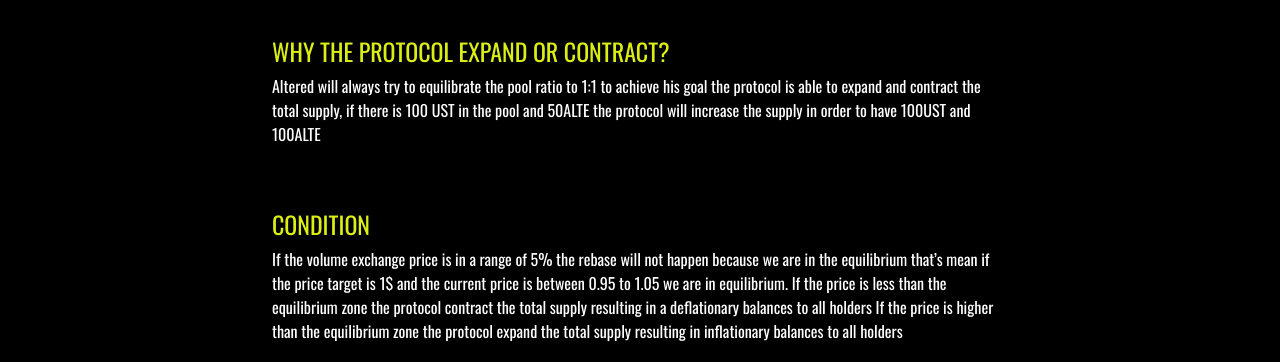
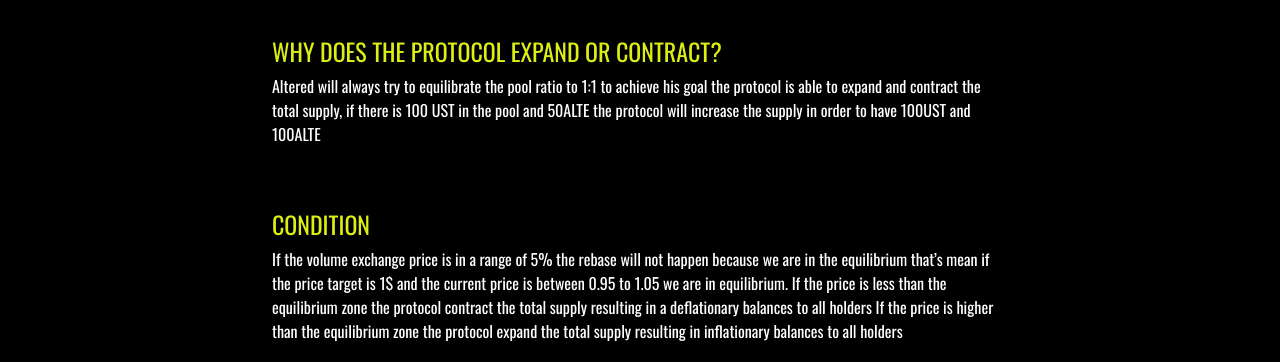
Before and after one commit to mconstant/altered-home-interface, a website: page public/index.html in a window 1280 px wide. Shown: the part 481-843 px from the top of the page. Drawn offline with nearby package versions, Linux system fonts and the light colour scheme; a web font is replaced by a local one.

Commit message:
Fix sentences

```diff
--- a/public/index.html
+++ b/public/index.html
@@ -50,7 +50,7 @@
                     </div>
                 </div>
                 <div class="col-md-8 my-4 mx-auto">
-                    <h2>Why the protocol expand or contract?</h2>
+                    <h2>Why does the protocol expand or contract?</h2>
                     <p>Altered will always try to equilibrate the pool ratio to 1:1 to achieve his goal the protocol is able to expand and contract the total supply, if there is 100 UST in the pool and 50ALTE the protocol will increase the supply in order to have 100UST and 100ALTE</p>
                 </div>
                 <div class="col-md-8 my-4 mx-auto">
```
